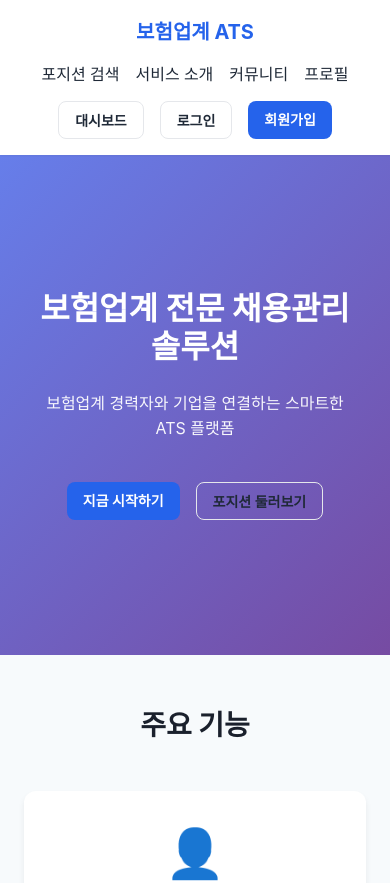
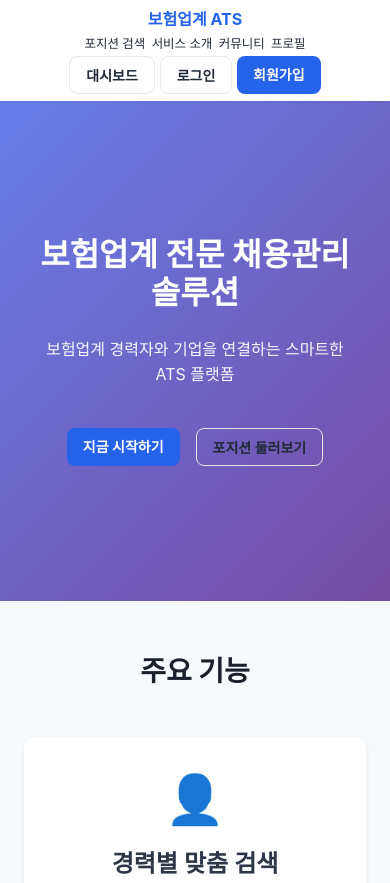
Before and after one commit to jewook-an/BHinSearch, a React (Create React App) app: page / in a window 390 px wide. Shown: the top 883 px of the page. Built offline with nearby package versions, Linux system fonts and the light colour scheme.

Commit message:
layout modify

```diff
--- a/src/components/Layout/Header.css
+++ b/src/components/Layout/Header.css
@@ -78,10 +78,60 @@
 @media (max-width: 768px) {
   .header-container {
     flex-direction: column;
-    gap: var(--spacing-md);
+    gap: var(--spacing-sm);
+    padding: var(--spacing-sm) var(--spacing-md);
+  }
+
+  .logo h1 {
+    font-size: var(--font-size-lg);
   }
 
   .nav {
-    gap: var(--spacing-md);
+    gap: var(--spacing-sm);
+    flex-wrap: wrap;
+    justify-content: center;
+  }
+
+  .nav-link {
+    font-size: 0.85rem;
+  }
+
+  .auth-buttons {
+    gap: var(--spacing-sm);
+    flex-wrap: wrap;
+    justify-content: center;
+  }
+
+  .btn {
+    padding: var(--spacing-xs) var(--spacing-md);
+    font-size: 0.85rem;
   }
 }
+
+@media (max-width: 480px) {
+  .header-container {
+    gap: 0.25rem;
+    padding: 0.4rem 0.75rem;
+  }
+
+  .logo h1 {
+    font-size: 1rem;
+  }
+
+  .nav {
+    gap: 0.4rem;
+  }
+
+  .nav-link {
+    font-size: 0.78rem;
+  }
+
+  .auth-buttons {
+    gap: 0.3rem;
+  }
+
+  .btn {
+    padding: 0.25rem 0.6rem;
+    font-size: 0.78rem;
+  }
+}
```
